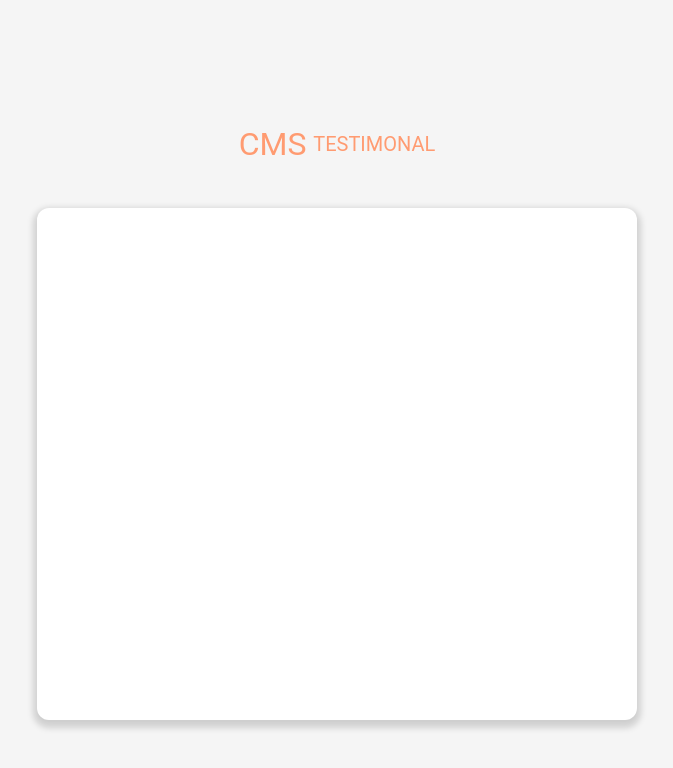
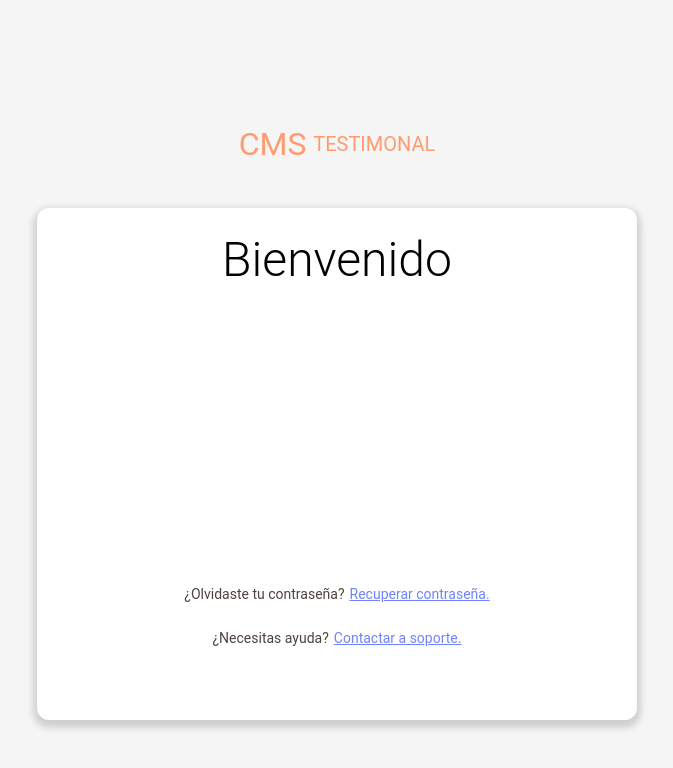
Before and after one commit to No-Country-simulation/s03-26-equipo-01, a React (Vite) app in the folder client/: page /login in a window 1280 px wide. Shown: the top 768 px of the page, without its empty margins (303-976 px from the left). Built offline with nearby package versions, Linux system fonts and the light colour scheme.

Commit message:
Se crearon los contenedores para el formulario del titulo, inluyendo el titulo de bienvenida con los links de error de registro

```diff
--- /dev/null
+++ b/client/src/features/login/components/auth-links/AuthLinks.tsx
@@ -0,0 +1,19 @@
+import { Link } from 'react-router-dom';
+import './auth-links.css';
+
+const AuthLinks = () => {
+    return (
+        <div className='auth-links'>
+            <section className='auth-links_password-links-container'>
+                <p>¿Olvidaste tu contraseña?</p>
+                <Link to="">Recuperar contraseña.</Link>
+            </section>
+            <section className='auth-links_helper-container'>
+                <p>¿Necesitas ayuda?</p>
+                <Link to="">Contactar a soporte.</Link>
+            </section>
+        </div>
+    )
+}
+
+export default AuthLinks;
--- /dev/null
+++ b/client/src/features/login/components/auth-links/auth-links.css
@@ -0,0 +1,31 @@
+
+
+
+.auth-links {
+    display: grid;
+    place-items: center;
+    width: 100%;
+    height: 50%;
+}
+
+.auth-links_password-links-container, .auth-links_helper-container {
+    display: flex;
+    justify-content: center;
+    width: 100%;
+    max-width: 320px;
+    height: 100%;
+    font-size: 14px;
+    font-family: 'Roboto';
+    text-align: center;
+}
+
+.auth-links_password-links-container p, .auth-links_helper-container p {
+    display: inline;
+    opacity: 0.8;
+    color: #21140F;
+}
+
+.auth-links_password-links-container a, .auth-links_helper-container a {
+    margin-left: 5px;
+    color: var(--link-color);
+}
--- /dev/null
+++ b/client/src/features/login/components/form-title/FormTitle.tsx
@@ -0,0 +1,11 @@
+import './form-title.css';
+
+const FormTitle = () => {
+    return (
+        <div className='form-title'>
+            <h2 className='form-title_welcome'>Bienvenido</h2>
+        </div>
+    )
+}
+
+export default FormTitle;
--- /dev/null
+++ b/client/src/features/login/components/form-title/form-title.css
@@ -0,0 +1,11 @@
+
+.form-title {
+    width: 100%;
+}
+
+.form-title h2 {
+    text-align: center;
+    font-family: 'Roboto';
+    font-size: 48px;
+    font-weight: 300;
+}
--- a/client/src/features/login/components/login-form-container/LoginFormContainer.tsx
+++ b/client/src/features/login/components/login-form-container/LoginFormContainer.tsx
@@ -1,9 +1,14 @@
+import AuthLinks from '../auth-links/AuthLinks';
+import FormTitle from '../form-title/FormTitle';
+import LoginForm from '../login-form/FormLogin';
 import './login-form-container.css';
 
 const LoginFormContainer = () => {
     return (
-        <section className='login-form-container'>
-
+        <section className='login-form'>
+            <FormTitle />
+            <LoginForm />
+            <AuthLinks />
         </section>
     )
 }
--- a/client/src/features/login/components/login-form-container/login-form-container.css
+++ b/client/src/features/login/components/login-form-container/login-form-container.css
@@ -1,6 +1,9 @@
 
 
-.login-form-container {
+.login-form {
+    display: grid;
+    place-items: center;
+    grid-template-rows: 20% 45% 35%;
     width: 100%;
     max-width: 600px;
     height: 100%;
--- /dev/null
+++ b/client/src/features/login/components/login-form/FormLogin.tsx
@@ -0,0 +1,9 @@
+import './form-login.css';
+
+const LoginForm = () => {
+    return (
+        <p></p>
+    )
+}
+
+export default LoginForm;
--- a/client/src/features/login/components/logo-container/logo-container.css
+++ b/client/src/features/login/components/logo-container/logo-container.css
@@ -14,7 +14,7 @@
     max-width: 210px;
 }
 
-p {
+.logo-container-cms, .logo-container-testimonial {
     font-family: 'Roboto';
     color: var(--primary-color);
 }
--- a/client/src/index.css
+++ b/client/src/index.css
@@ -1,5 +1,6 @@
 :root {
     --primary-color: #FF9B71;
+    --link-color: #7182FF;
 }
 
 html {
```
Also changed, not shown: client/src/features/login/components/login-form/form-login.css (added).
